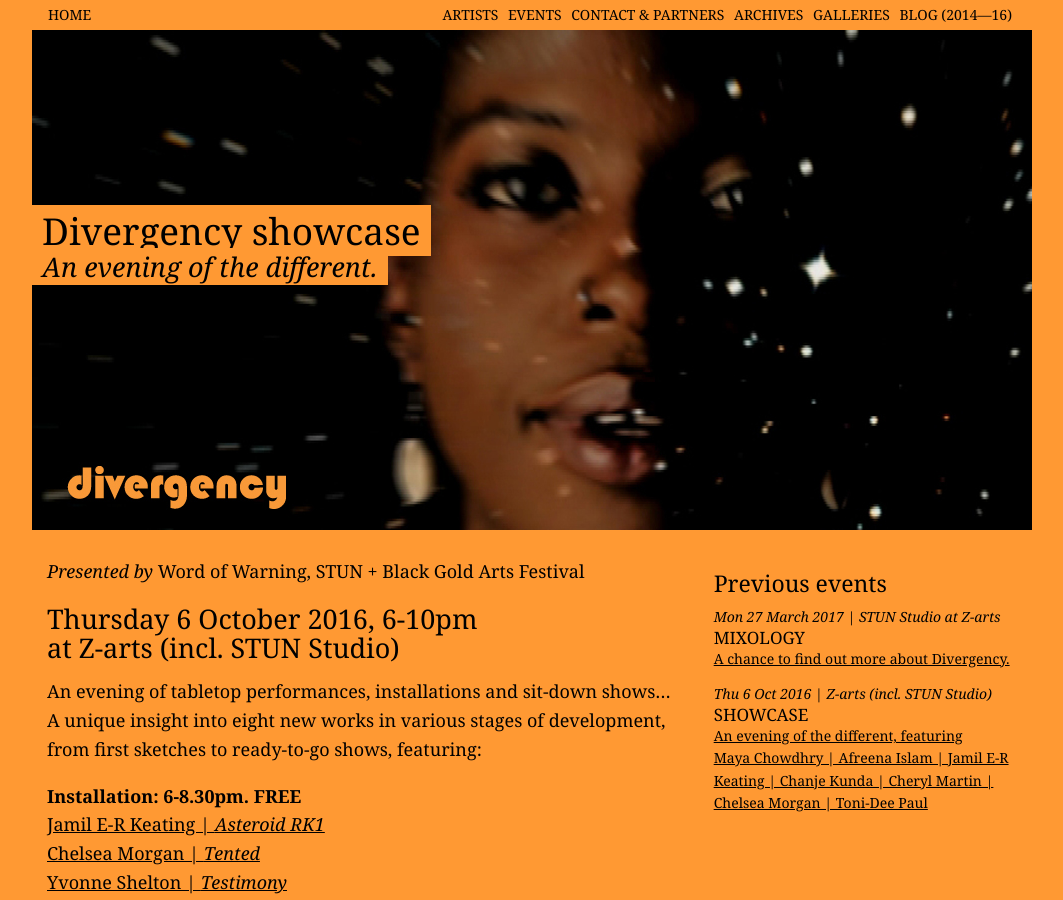
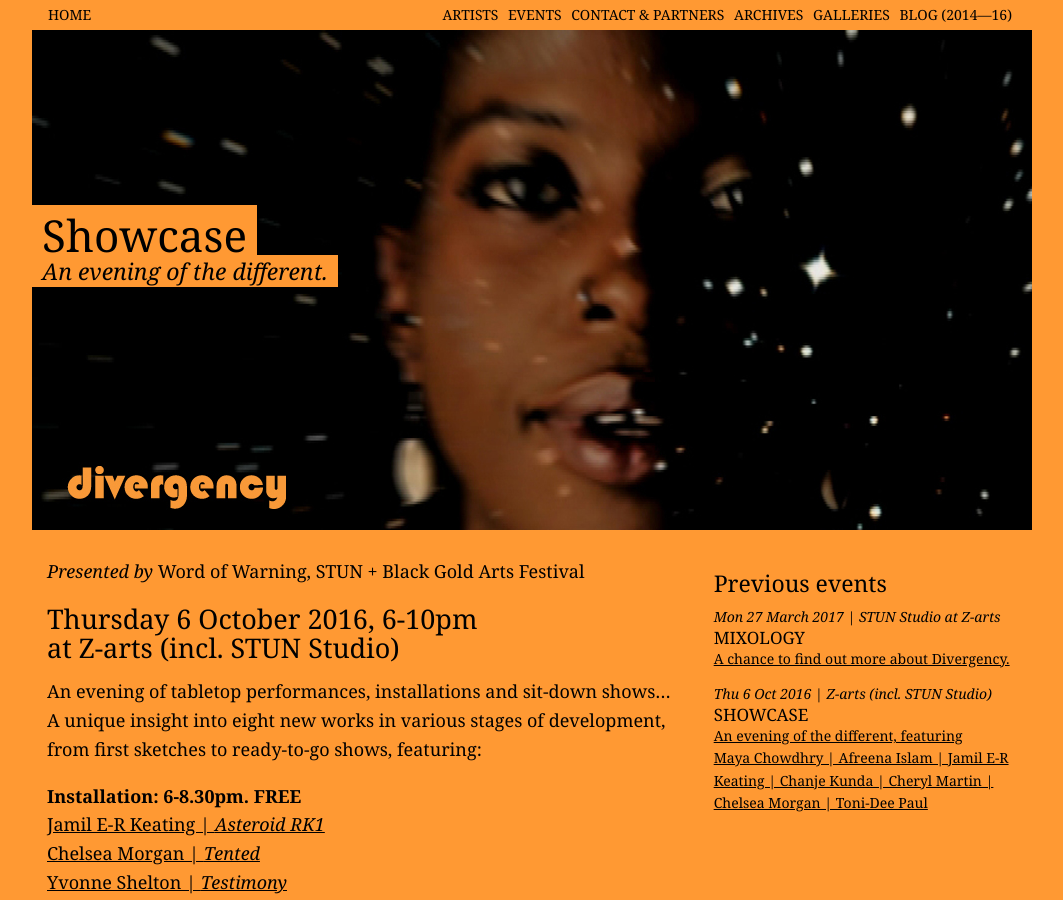
Before and after one commit to divergencymcr/divergencymcr.github.io, a Jekyll site: the page built from archive/event/showcase2016/index.md, in a window 1280 px wide and 900 px high. Shown: the whole window, without its empty margins (108-1171 px from the left). Built offline with Jekyll 4.4.1, drawn with Linux system fonts in a browser that asks for light colours.

Commit message:
Div showcase tw 1819

```diff
--- a/archive/event/showcase2016/index.md
+++ b/archive/event/showcase2016/index.md
@@ -5,10 +5,10 @@ rootpath: "../../../"
 is_index: true
 
 # ABOUT THE SHOW - GENERIC
-artist: "Divergency showcase" # the name of the artist or company
+artist: "Showcase" # the name of the artist or company
 show: "An evening of the different." # the name of the show
-artist_size: 2
-show_size: 3
+artist_size: 1
+show_size: 4
 season: "Showcase 6|10|2016"
 header_image: "header_div_chanje.jpg"
 
```
